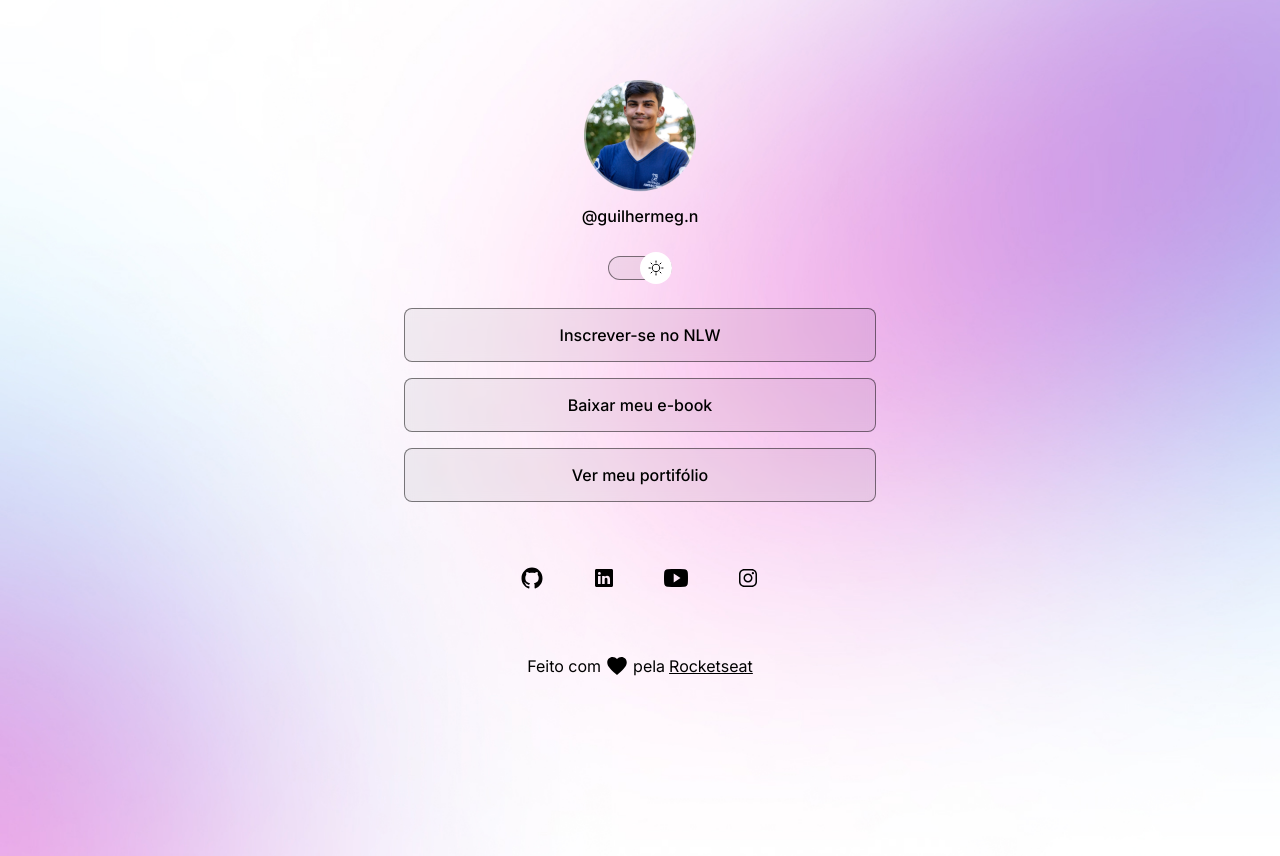
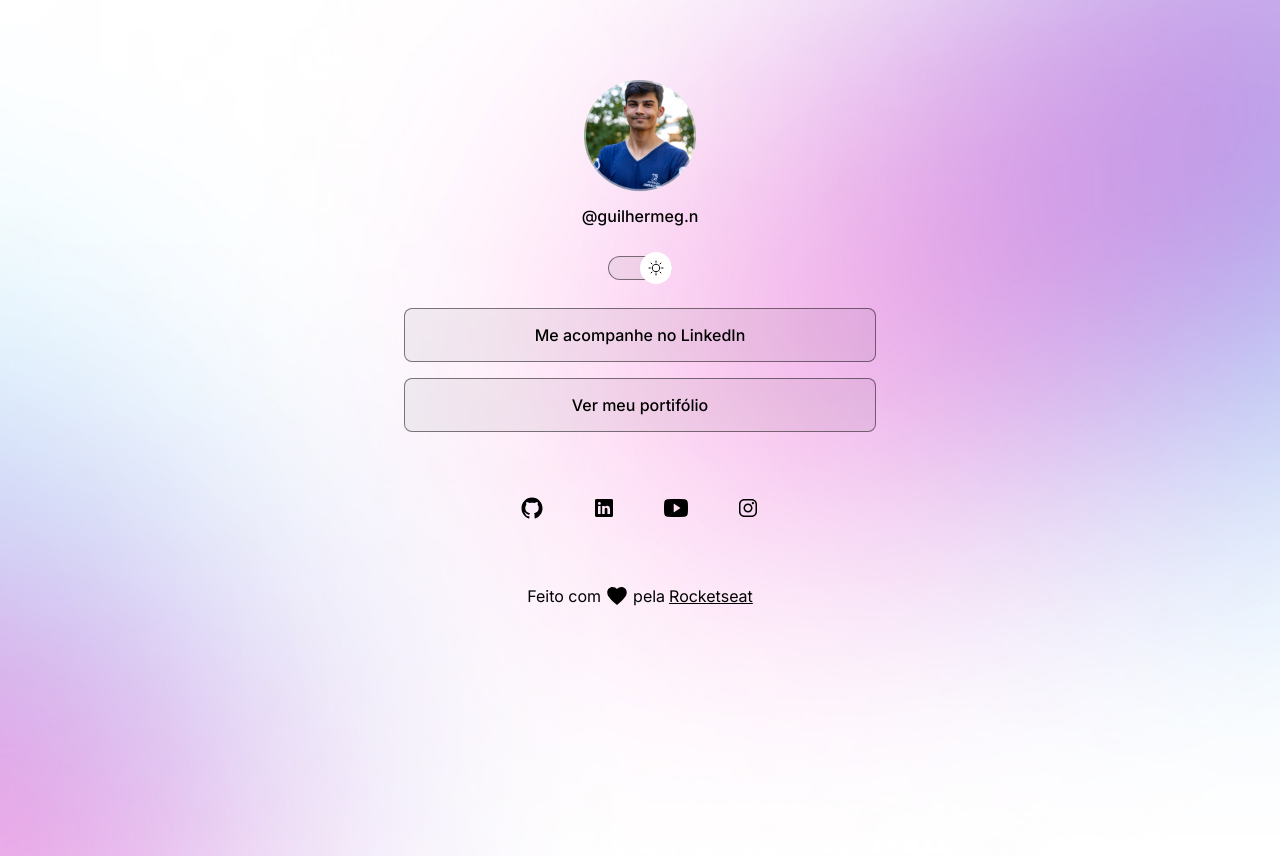
Before and after one commit to guilhermeguimaraesn/DevLinks_Rocketseat, a plain HTML site: page index.html in a window 1280 px wide. Drawn offline with nearby package versions, Linux system fonts and the light colour scheme.

Commit message:
Changes to be committed: 	modified:   index.html

```diff
--- a/index.html
+++ b/index.html
@@ -29,11 +29,9 @@
 
       <ul>
         <li>
-          <a href="#">Inscrever-se no NLW</a>
+          <a href="https://www.linkedin.com/in/guilhermegn/" target="_blank">Me acompanhe no LinkedIn</a>
         </li>
-        <li>
-          <a href="#">Baixar meu e-book</a>
-        </li>
+
         <li>
           <a href="https://github.com/guilhermeguimaraesn" target="_blank">Ver meu portifólio</a>
         </li>
```
